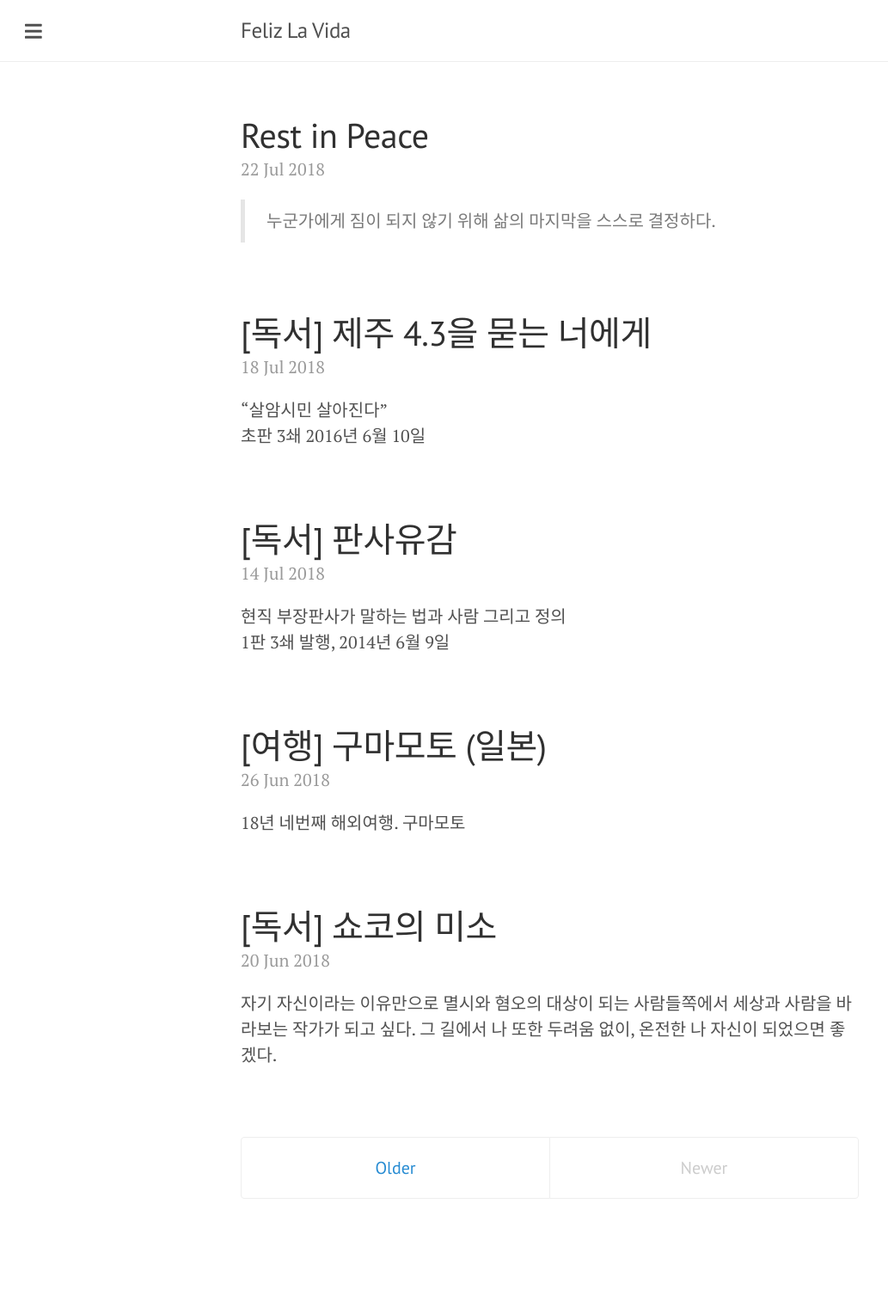
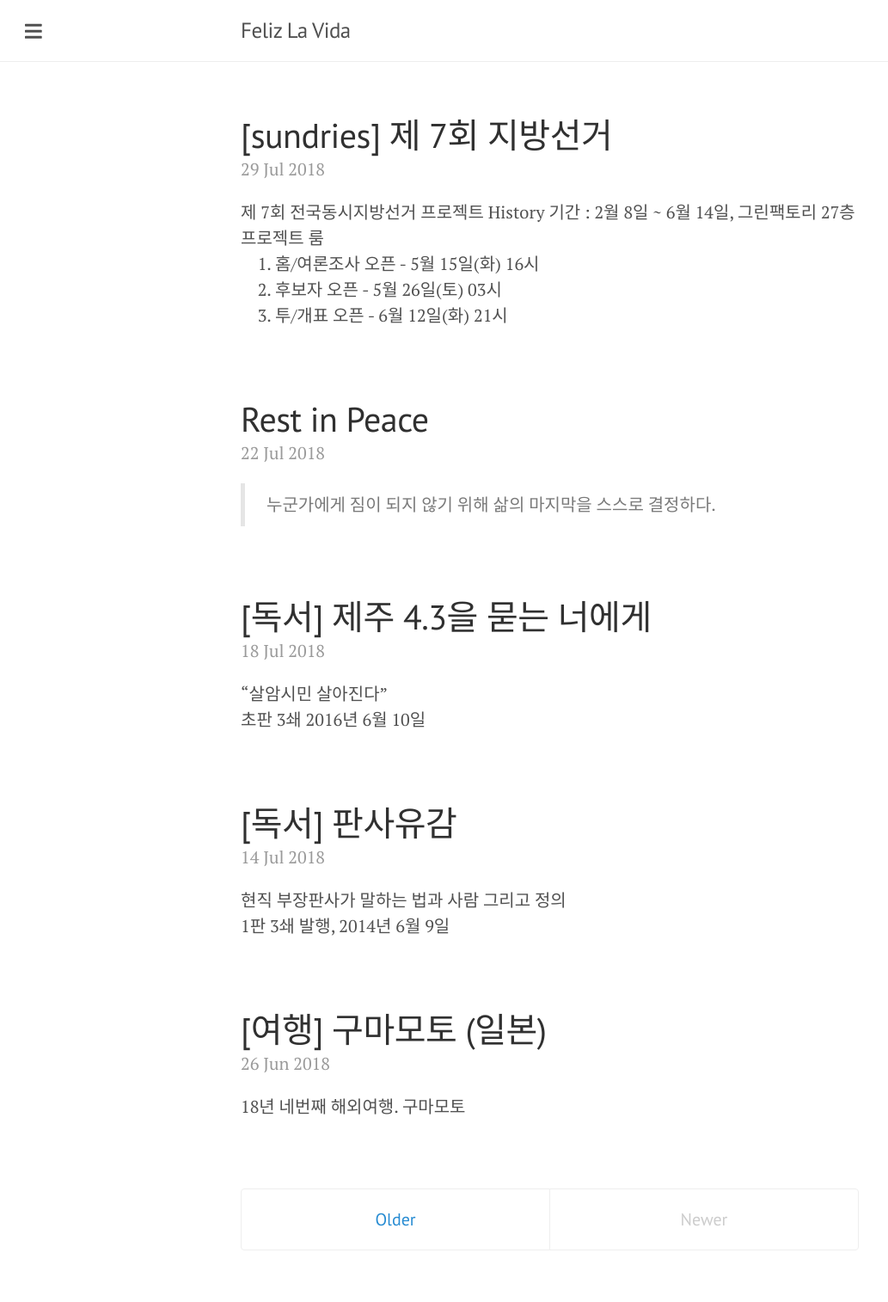
Before and after one commit to lionkang/lionkang.github.io, a Jekyll site: the page built from index.html, in a window 1280 px wide. Shown: the whole page at 86% size, without its empty margins (0-1033 px from the left). Built offline with Jekyll 4.4.1, drawn with Linux system fonts in a browser that asks for light colours; nearby versions of some CDN libraries; the list of posts is cut into pages by our own code; comment, search, counter and statistics services are not loaded; before the commit the page ends 1454 px from its top, so only the background shows below that.

Commit message:
region2018 contents updated

```diff
--- a/_drafts/2018-06-08-sundries-region2018.markdown
+++ b/_posts/2018-06-08-sundries-region2018.markdown
@@ -1,13 +1,13 @@
 ---
 layout: post
 title: "[sundries] 제 7회 지방선거"
-date: 2018-07-11 04:01:01 +0900
+date: 2018-07-29 13:01:01 +0900
 tags: [sundries, 이것저것, 선거, 지방선거, 전국동시지방선거, election, region2018, 프로젝트, 선거TF, 네이버, 미디어]
 categories: sundries
 comments: true
 published: true
 ---
-제 7회 전국동시지방선거 프로젝트 이력
+제 7회 전국동시지방선거 프로젝트 History
 기간 : 2월 8일 ~ 6월 14일, 그린팩토리 27층 프로젝트 룸
 1. 홈/여론조사 오픈 - 5월 15일(화) 16시
 2. 후보자 오픈 - 5월 26일(토) 03시
```
